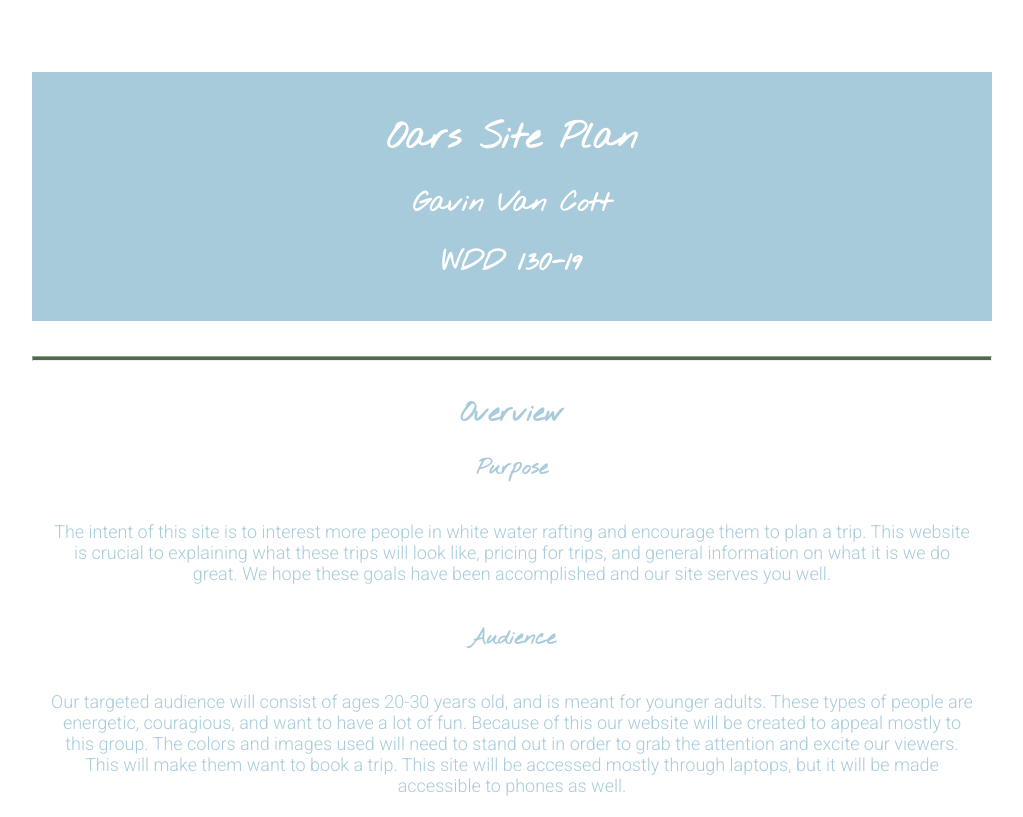
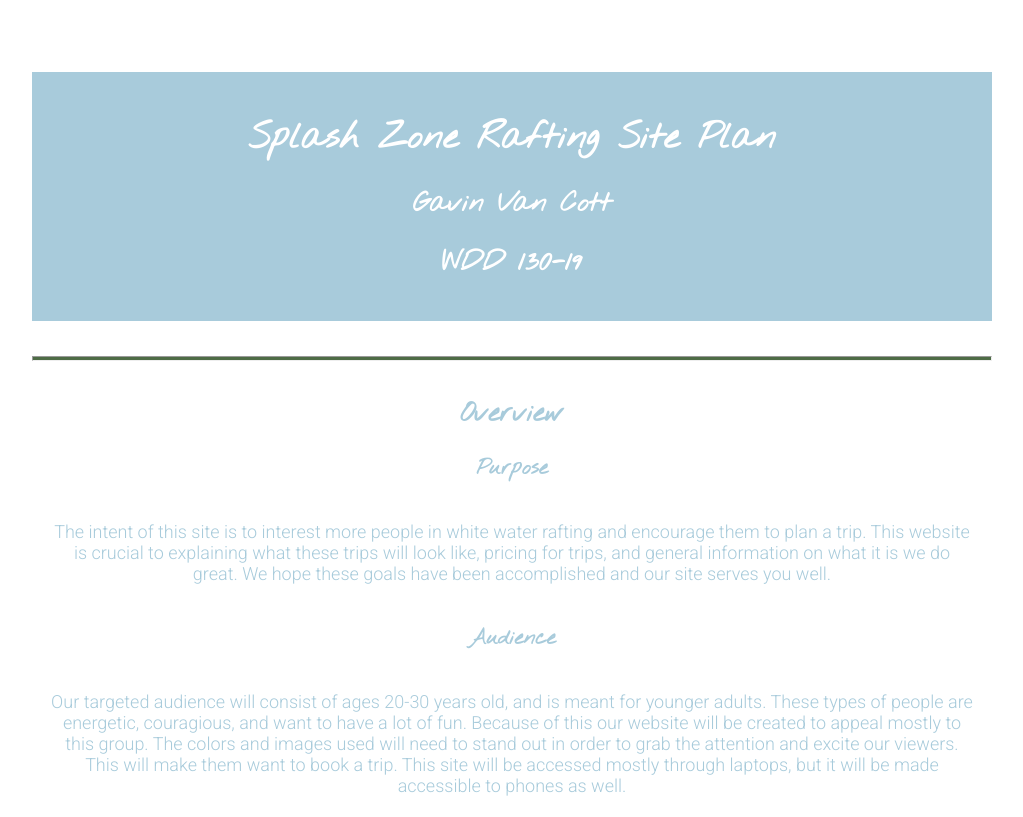
Before and after one commit to gavinjvancott/wdd130, a plain HTML site: page wwr/site-plan-rafting.html in a window 1280 px wide. Shown: the top 817 px of the page, without its empty margins (128-1151 px from the left). Drawn offline with Linux system fonts and the light colour scheme.

Commit message:
Name change

```diff
--- a/wwr/site-plan-rafting.html
+++ b/wwr/site-plan-rafting.html
@@ -9,7 +9,7 @@
 
 <body>
   <header>
-    <h1>Oars Site Plan</h1>
+    <h1>Splash Zone Rafting Site Plan</h1>
     <h2>Gavin Van Cott</h2>
     <h2>WDD 130-19</h2>
     <!-- In the header above, add the name of your site, your name and class number. For example if you are in section 3 you would put WDD 130-03 -->
```
